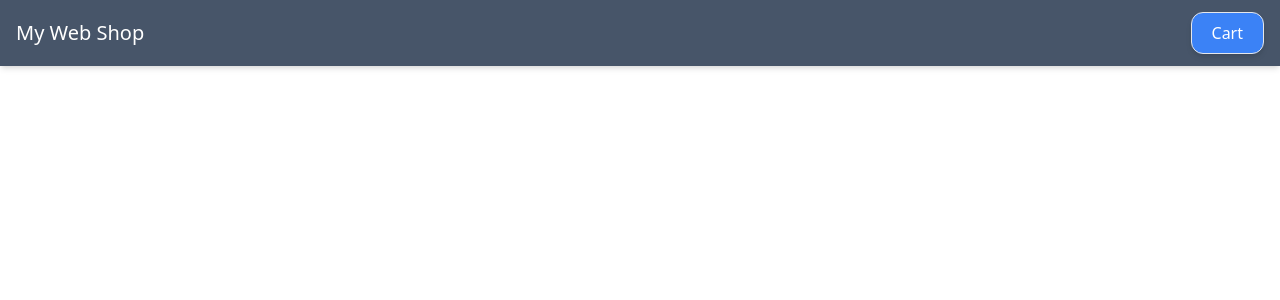
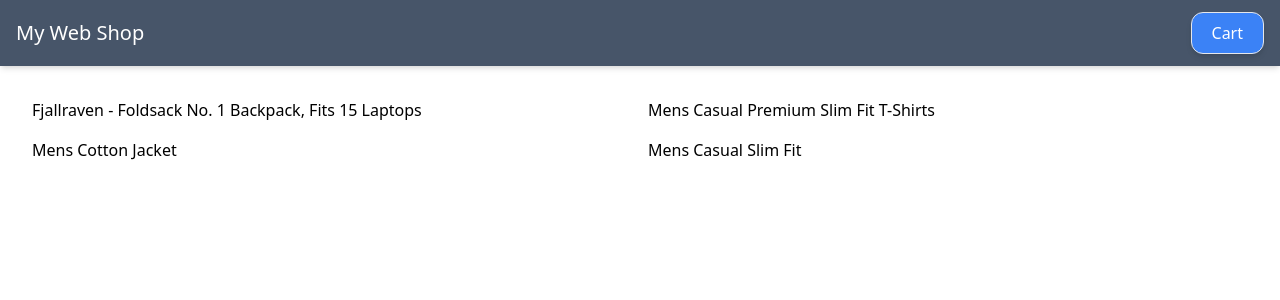
Before and after one commit to trba1810/AngularShop, an Angular app: page / in a window 1280 px wide. Shown: the top 300 px of the page. Built offline with nearby package versions, Linux system fonts and the light colour scheme.

Commit message:
make product component

```diff
--- a/src/app/app.component.ts
+++ b/src/app/app.component.ts
@@ -1,11 +1,12 @@
 import { Component } from '@angular/core';
 import { RouterOutlet } from '@angular/router';
 import { HeaderComponent } from './components/header/header.component';
+import { ProductsListComponent } from './pages/products-list/products-list.component';
 
 @Component({
   selector: 'app-root',
-  imports: [HeaderComponent],
-  template: ` <app-header /> `,
+  imports: [HeaderComponent, ProductsListComponent],
+  template: ` <app-header /> <app-products-list />`,
   styles: [],
 })
 export class AppComponent {
--- /dev/null
+++ b/src/app/pages/products-list/products-list.component.ts
@@ -0,0 +1,49 @@
+import { Component, signal } from '@angular/core';
+import { Product } from '../../models/products.model';
+
+@Component({
+  selector: 'app-products-list',
+  imports: [],
+  template: `
+    <div class="p-8 grid grid-cols-2 gap-4">
+      @for (product of products(); track product.id) {
+      <div>{{ product.title }}</div>
+      }
+    </div>
+  `,
+  styles: ``,
+})
+export class ProductsListComponent {
+  products = signal<Product[]>([
+    {
+      id: 1,
+      title: 'Fjallraven - Foldsack No. 1 Backpack, Fits 15 Laptops',
+      price: 109.95,
+      image: 'https://fakestoreapi.com/img/81fPKd-2AYL._AC_SL1500_.jpg',
+      stock: 10,
+    },
+    {
+      id: 2,
+      title: 'Mens Casual Premium Slim Fit T-Shirts ',
+      price: 22.3,
+      image:
+        'https://fakestoreapi.com/img/71-3HjGNDUL._AC_SY879._SX._UX._SY._UY_.jpg',
+      stock: 0,
+    },
+    {
+      id: 3,
+      title: 'Mens Cotton Jacket',
+      price: 55.99,
+
+      image: 'https://fakestoreapi.com/img/71li-ujtlUL._AC_UX679_.jpg',
+      stock: 5,
+    },
+    {
+      id: 4,
+      title: 'Mens Casual Slim Fit',
+      price: 15.99,
+      image: 'https://fakestoreapi.com/img/71YXzeOuslL._AC_UY879_.jpg',
+      stock: 7,
+    },
+  ]);
+}
```
Also changed, not shown: src/app/models/products.model.ts (added, +7 -0 lines).
